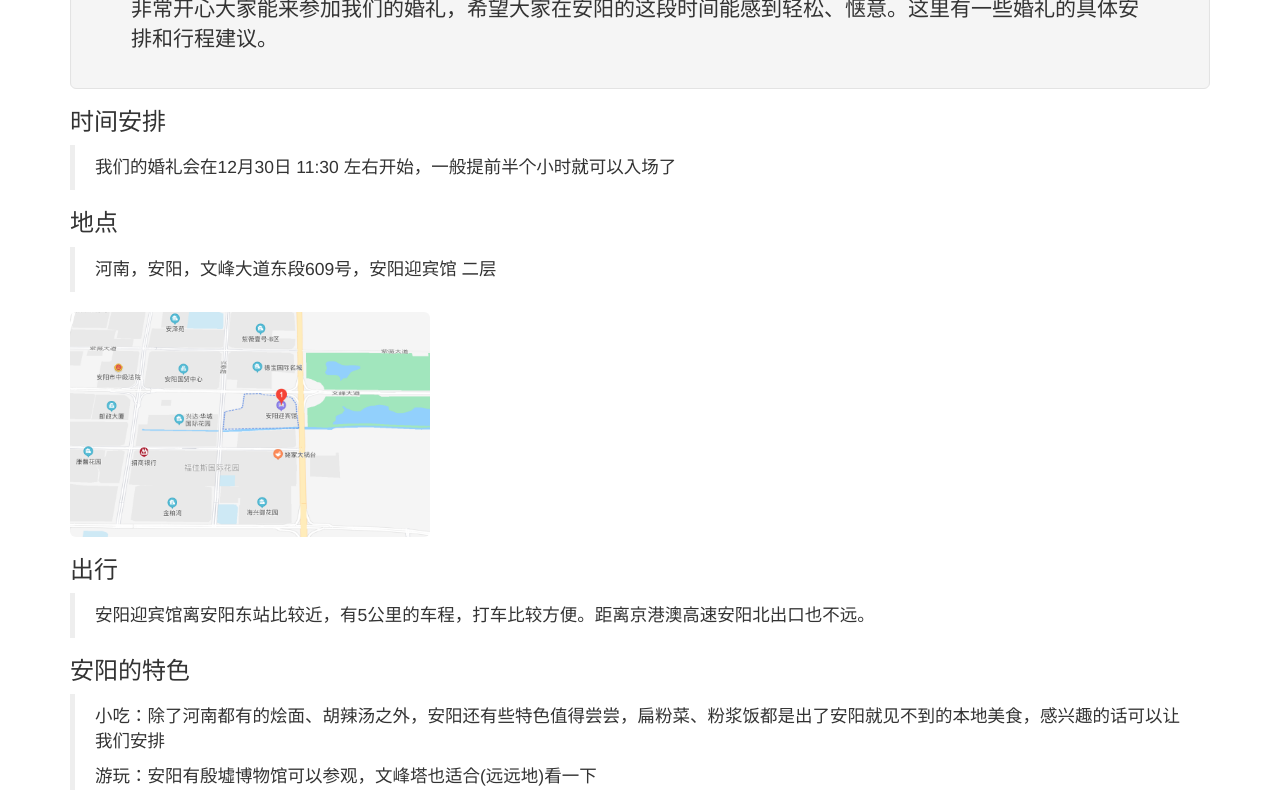
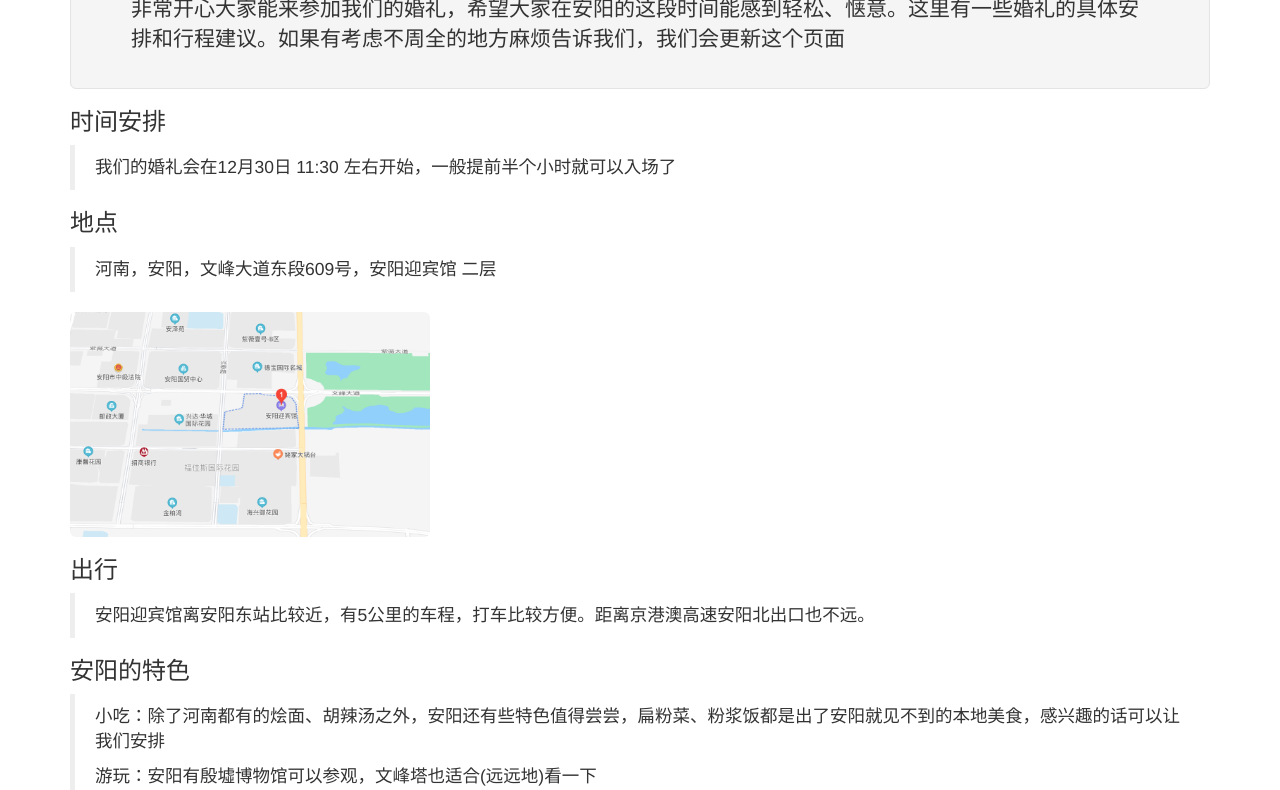
Before and after one commit to xzylyq/invitation, a plain HTML site: page index.html in a window 1280 px wide. Shown: the part 89-879 px from the top of the page. Drawn offline with nearby package versions, Linux system fonts and the light colour scheme.

Commit message:
Update index.html

```diff
--- a/index.html
+++ b/index.html
@@ -25,7 +25,7 @@
 					小贴士
 				</h2>
 				<p>
-					非常开心大家能来参加我们的婚礼，希望大家在安阳的这段时间能感到轻松、惬意。这里有一些婚礼的具体安排和行程建议。
+					非常开心大家能来参加我们的婚礼，希望大家在安阳的这段时间能感到轻松、惬意。这里有一些婚礼的具体安排和行程建议。如果有考虑不周全的地方麻烦告诉我们，我们会更新这个页面
 				</p>
 			</div>
 			<h3>
```
